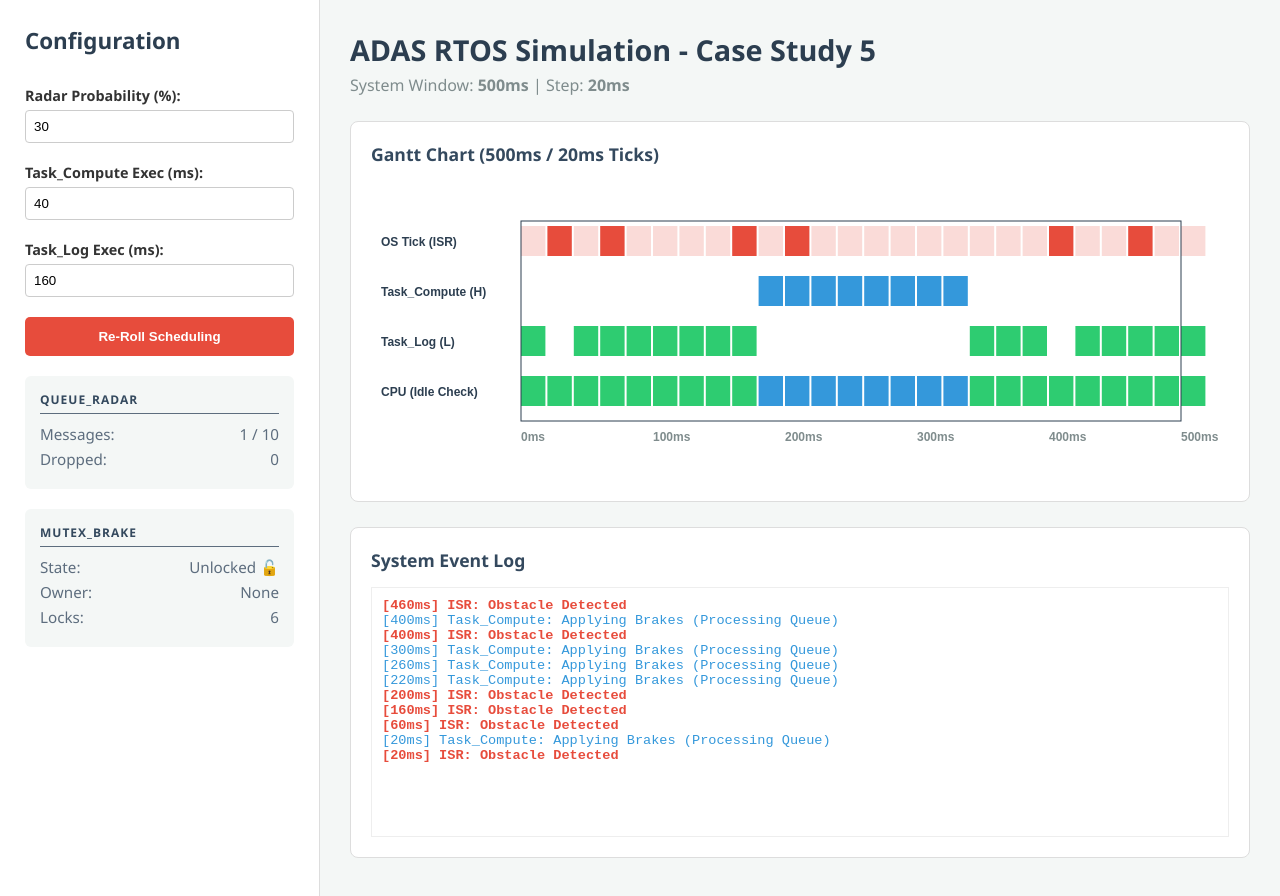
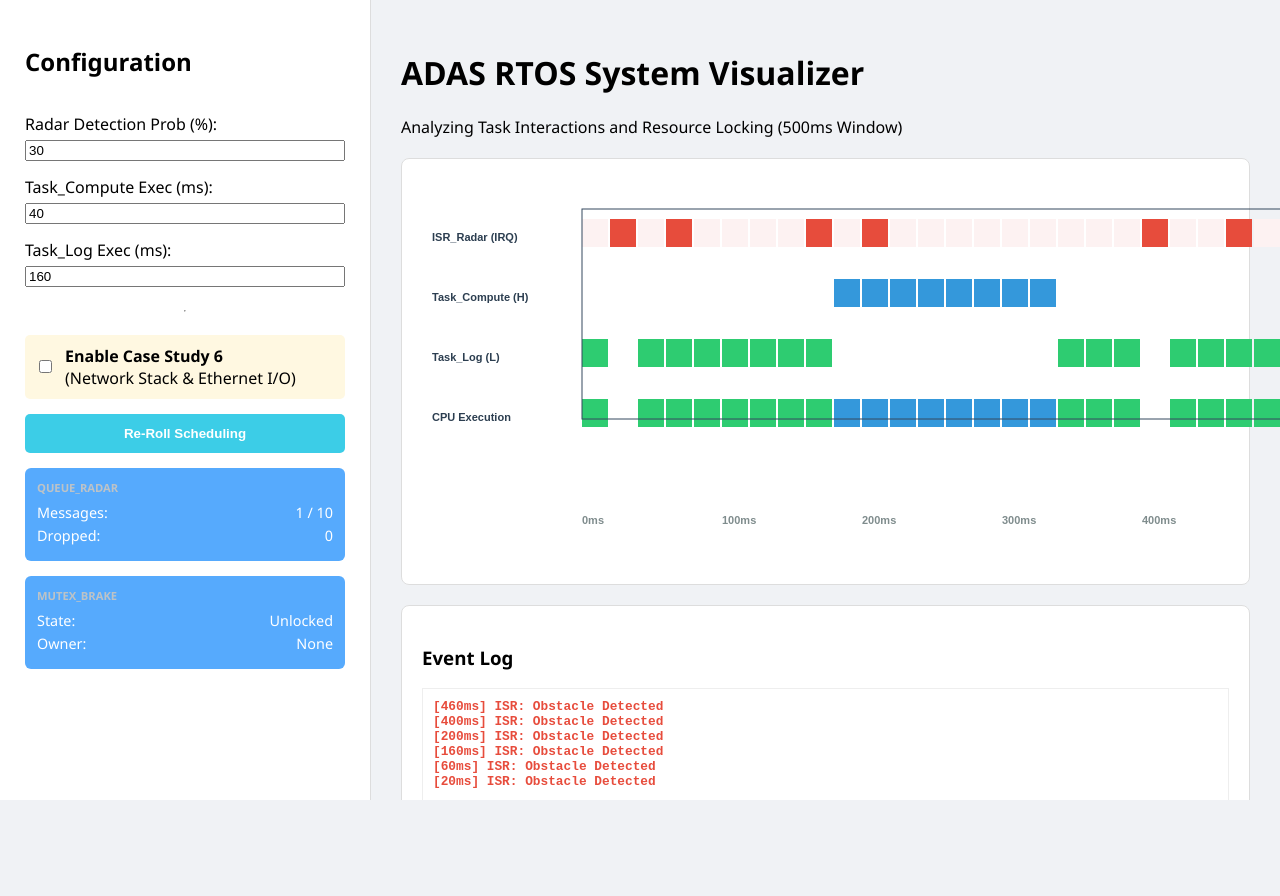
Before and after one commit to gulzeynep/RTOS_56, a plain HTML site: page index.html in a window 1280 px wide. Both pictures are taken after a click on the button "Re-Roll Scheduling". Shown: the top 896 px of the page. After the commit the page ends 800 px from the top, so only its background shows below. Drawn offline with Linux system fonts and the light colour scheme.

Commit message:
case 6 implementation

```diff
--- a/index.html
+++ b/index.html
@@ -2,8 +2,7 @@
 <html lang="en">
 <head>
     <meta charset="UTF-8">
-    <meta name="viewport" content="width=device-width, initial-scale=1.0">
-    <title>ADAS RTOS Simulation - Case Study 5</title>
+    <title>ADAS RTOS Simulator</title>
     <link rel="stylesheet" href="style.css">
 </head>
 <body>
@@ -11,8 +10,8 @@
         <aside class="sidebar">
             <h2>Configuration</h2>
             <div class="control-group">
-                <label>Radar Probability (%):</label>
-                <input type="number" id="obstacleProb" value="30" min="0" max="100">
+                <label>Radar Detection Prob (%):</label>
+                <input type="number" id="obstacleProb" value="30">
             </div>
             <div class="control-group">
                 <label>Task_Compute Exec (ms):</label>
@@ -23,57 +22,60 @@
                 <input type="number" id="logTime" value="160" step="20">
             </div>
 
+            <hr>
+            <div class="control-group checkbox-group">
+                <input type="checkbox" id="enableCase6">
+                <label for="enableCase6"><strong>Enable Case Study 6</strong><br>(Network Stack & Ethernet I/O)</label>
+            </div>
+
+            <div id="case6Controls" style="display:none; border-left: 3px solid #f1c40f; padding-left: 10px;">
+                <div class="control-group">
+                    <label>Network Task Priority:</label>
+                    <select id="netPriority">
+                        <option value="0.5">0.5 (Highest)</option>
+                        <option value="1.5" selected>1.5 (Medium)</option>
+                        <option value="3">3.0 (Lowest)</option>
+                    </select>
+                </div>
+            </div>
+
             <button class="btn-reroll" onclick="runBatchSimulation()">Re-Roll Scheduling</button>
 
             <div class="status-card">
                 <h3>QUEUE_RADAR</h3>
-                <div class="stat-row">
-                    <span>Messages:</span>
-                    <span id="qVal">0 / 10</span>
-                </div>
-                <div class="stat-row">
-                    <span>Dropped:</span>
-                    <span id="dropVal">0</span>
-                </div>
+                <div class="stat-row"><span>Messages:</span> <span id="qVal">0 / 10</span></div>
+                <div class="stat-row"><span>Dropped:</span> <span id="dropVal">0</span></div>
             </div>
 
             <div class="status-card">
                 <h3>MUTEX_BRAKE</h3>
-                <div class="stat-row">
-                    <span>State:</span>
-                    <span id="mState">Unlocked 🔓</span>
-                </div>
-                <div class="stat-row">
-                    <span>Owner:</span>
-                    <span id="mOwner">None</span>
-                </div>
-                <div class="stat-row">
-                    <span>Locks:</span>
-                    <span id="mCount">0</span>
-                </div>
+                <div class="stat-row"><span>State:</span> <span id="mState">Unlocked</span></div>
+                <div class="stat-row"><span>Owner:</span> <span id="mOwner">None</span></div>
             </div>
         </aside>
 
         <main class="content">
             <header>
-                <h1>ADAS RTOS Simulation - Case Study 5</h1>
-                <p>System Window: <strong>500ms</strong> | Step: <strong>20ms</strong></p>
+                <h1>ADAS RTOS System Visualizer</h1>
+                <p>Analyzing Task Interactions and Resource Locking (500ms Window)</p>
             </header>
 
-            <section class="visualizer-section">
-                <h3>Gantt Chart (500ms / 20ms Ticks)</h3>
-                <div class="canvas-container">
-                    <canvas id="ganttChart" width="850" height="300"></canvas>
-                </div>
+            <section class="chart-section">
+                <canvas id="ganttChart" width="900" height="380"></canvas>
             </section>
 
             <section class="log-section">
-                <h3>System Event Log</h3>
+                <h3>Event Log</h3>
                 <div id="eventLog" class="event-log-box"></div>
             </section>
         </main>
     </div>
-
     <script src="simulator.js"></script>
+    <script>
+        // Case 6 kontrollerini gizle/göster
+        document.getElementById('enableCase6').addEventListener('change', function() {
+            document.getElementById('case6Controls').style.display = this.checked ? 'block' : 'none';
+        });
+    </script>
 </body>
 </html>
--- a/simulator.js
+++ b/simulator.js
@@ -1,223 +1,181 @@
 // ============================================
-// 1. GLOBAL STATE & RTOS STRUCTURES
+// 1. GLOBAL STATE
 // ============================================
 let Queue_Radar = [];
-const QUEUE_MAX_SIZE = 10;
+const QUEUE_MAX = 10;
 let droppedMessages = 0;
 let systemHistory = [];
 let currentTime = 0;
 
-let Mutex_Brake = {
-    isLocked: false,
-    owner: null,
-    waitingQueue: [],
-    lockCount: 0
-};
+let Mutex_Brake = { isLocked: false, owner: null, waitingQueue: [] };
 
-let taskCompute = {
-    name: "Task_Compute",
-    priority: 1, // High Priority
-    state: "Blocked_Queue",
-    ticksRemaining: 0,
-    color: "#3498db"
-};
-
-let taskLog = {
-    name: "Task_Log",
-    priority: 2, // Low Priority
-    state: "Ready",
-    ticksRemaining: 0,
-    color: "#2ecc71"
-};
+let taskCompute = { name: "Task_Compute", priority: 1, state: "Blocked_Queue", ticksRemaining: 0 };
+let taskNetwork = { name: "Task_Network", priority: 1.5, state: "Ready", ticksRemaining: 0 };
+let taskLog = { name: "Task_Log", priority: 2, state: "Ready", ticksRemaining: 0 };
 
 // ============================================
-// 2. SCHEDULER & EXECUTION (Preemptive)
+// 2. CORE LOGIC
 // ============================================
-function scheduler() {
+function scheduler(isCase6) {
     let tasks = [taskCompute, taskLog];
-    tasks.sort((a, b) => a.priority - b.priority); // Lower number = Higher Prio
-
-    for (let task of tasks) {
-        if (task.state === "Ready" || task.state === "Running") {
-            return task;
+    if (isCase6) {
+        taskNetwork.priority = parseFloat(document.getElementById('netPriority').value);
+        tasks.push(taskNetwork);
     }
+    tasks.sort((a, b) => a.priority - b.priority);
+    for (let t of tasks) {
+        if (t.state === "Ready" || t.state === "Running") return t;
     }
     return null;
 }
 
 function executeTick(task) {
     if (!task) return "Idle";
-
     task.state = "Running";
 
-    // Initialize countdown based on user input
     if (task.ticksRemaining <= 0) {
-        const inputId = task.name === "Task_Compute" ? "computeTime" : "logTime";
-        const totalMs = parseInt(document.getElementById(inputId).value);
-        task.ticksRemaining = totalMs / 20;
-
-        // Task_Compute consumes data from queue
-        if (task.name === "Task_Compute" && Queue_Radar.length > 0) {
-            Queue_Radar.shift();
-            logEvent("Task_Compute: Applying Brakes (Processing Queue)", "event-compute");
+        if (task.name === "Task_Compute") {
+            task.ticksRemaining = parseInt(document.getElementById('computeTime').value) / 20;
+            if (Queue_Radar.length > 0) Queue_Radar.shift();
+        } else if (task.name === "Task_Network") {
+            task.ticksRemaining = 1; // 20ms network processing
+        } else if (task.name === "Task_Log") {
+            task.ticksRemaining = parseInt(document.getElementById('logTime').value) / 20;
         }
     }
 
-    // Mutex Protection for Brake System
+    // Mutex Protection (Sadece Compute ve Log için)
+    if (task.name === "Task_Compute" || task.name === "Task_Log") {
         if (!Mutex_Brake.isLocked) {
             Mutex_Brake.isLocked = true;
             Mutex_Brake.owner = task.name;
-        Mutex_Brake.lockCount++;
         } else if (Mutex_Brake.owner !== task.name) {
-        // Resource Conflict: Task is blocked
             task.state = "Blocked_Mutex";
-        if (!Mutex_Brake.waitingQueue.includes(task)) {
-            Mutex_Brake.waitingQueue.push(task);
+            if (!Mutex_Brake.waitingQueue.includes(task)) Mutex_Brake.waitingQueue.push(task);
+            return "Blocked_Mutex";
         }
-        return "Blocked_Mutex";
     }
 
     task.ticksRemaining--;
 
-    // Completion Logic
     if (task.ticksRemaining <= 0) {
+        if (Mutex_Brake.owner === task.name) {
             Mutex_Brake.isLocked = false;
             Mutex_Brake.owner = null;
-
-        if (task.name === "Task_Compute") {
-            task.state = (Queue_Radar.length > 0) ? "Ready" : "Blocked_Queue";
-        } else {
-            task.state = "Ready"; // Periodic task resets
+            if (Mutex_Brake.waitingQueue.length > 0) Mutex_Brake.waitingQueue.shift().state = "Ready";
         }
 
-        if (Mutex_Brake.waitingQueue.length > 0) {
-            let next = Mutex_Brake.waitingQueue.shift();
-            next.state = "Ready";
-        }
+        if (task.name === "Task_Compute") task.state = (Queue_Radar.length > 0) ? "Ready" : "Blocked_Queue";
+        else task.state = "Ready";
     }
     return task.name;
 }
 
 // ============================================
-// 3. BATCH SIMULATION ENGINE (Re-Roll)
+// 3. SIMULATION RUNNER
 // ============================================
 function runBatchSimulation() {
-    // Reset Data
-    currentTime = 0;
-    systemHistory = [];
-    Queue_Radar = [];
-    droppedMessages = 0;
-    Mutex_Brake = { isLocked: false, owner: null, waitingQueue: [], lockCount: 0 };
-    taskCompute.state = "Blocked_Queue";
-    taskCompute.ticksRemaining = 0;
-    taskLog.state = "Ready";
-    taskLog.ticksRemaining = 0;
+    currentTime = 0; systemHistory = []; Queue_Radar = []; droppedMessages = 0;
+    Mutex_Brake = { isLocked: false, owner: null, waitingQueue: [] };
+    taskCompute.state = "Blocked_Queue"; taskCompute.ticksRemaining = 0;
+    taskLog.state = "Ready"; taskLog.ticksRemaining = 0;
     document.getElementById('eventLog').innerHTML = "";
 
+    const isCase6 = document.getElementById('enableCase6').checked;
     const prob = parseInt(document.getElementById('obstacleProb').value);
 
-    // Run 500ms Window in 20ms steps
     for (let t = 0; t <= 500; t += 20) {
         currentTime = t;
+        let isrTriggered = false;
 
-        // 1. ISR_Radar: Fires EVERY 20ms (OS Tick)
-        // But only detects an obstacle based on probability
-        let obstacleFound = Math.random() * 100 < prob;
-        if (obstacleFound) {
-            if (Queue_Radar.length < QUEUE_MAX_SIZE) {
-                Queue_Radar.push({time: t});
+        // ISR_Radar firing every 20ms
+        if (Math.random() * 100 < prob) {
+            isrTriggered = true;
+            if (Queue_Radar.length < QUEUE_MAX) {
+                Queue_Radar.push("DATA");
                 if (taskCompute.state === "Blocked_Queue") taskCompute.state = "Ready";
                 logEvent("ISR: Obstacle Detected", "event-isr");
             } else {
                 droppedMessages++;
-                logEvent("ISR: Queue Full! Message Dropped", "event-warning");
             }
         }
 
-        // 2. Scheduler & Execution
-        let selected = scheduler();
+        let selected = scheduler(isCase6);
         let runningName = executeTick(selected);
 
-        systemHistory.push({
-            time: t,
-            isr: true, // Always true because OS Tick fires every 20ms
-            obstacle: obstacleFound,
-            task: runningName,
-            qSize: Queue_Radar.length,
-            mLocked: Mutex_Brake.isLocked
-        });
+        systemHistory.push({ time: t, isr: isrTriggered, task: runningName, case6: isCase6 });
     }
-
     updateUI();
     drawGanttChart();
 }
 
-function logEvent(msg, className) {
+function logEvent(msg, cls) {
     const log = document.getElementById('eventLog');
-    const div = document.createElement('div');
-    div.className = className;
-    div.textContent = `[${currentTime}ms] ${msg}`;
-    log.prepend(div);
+    const d = document.createElement('div');
+    d.className = cls; d.textContent = `[${currentTime}ms] ${msg}`;
+    log.prepend(d);
+}
+
+function updateUI() {
+    document.getElementById('qVal').textContent = `${Queue_Radar.length} / ${QUEUE_MAX}`;
+    document.getElementById('dropVal').textContent = droppedMessages;
+    document.getElementById('mState').textContent = Mutex_Brake.isLocked ? "Locked" : "Unlocked";
+    document.getElementById('mOwner').textContent = Mutex_Brake.owner || "None";
 }
 
 // ============================================
-// 4. UI & VISUALIZATION (Schedulina Style)
+// 4. GRAPHICS (Idle kısımları boş bırakıldı)
 // ============================================
-function updateUI() {
-    document.getElementById('qVal').textContent = `${Queue_Radar.length} / ${QUEUE_MAX_SIZE}`;
-    document.getElementById('dropVal').textContent = droppedMessages;
-    document.getElementById('mState').textContent = Mutex_Brake.isLocked ? "Locked 🔒" : "Unlocked 🔓";
-    document.getElementById('mOwner').textContent = Mutex_Brake.owner || "None";
-    document.getElementById('mCount').textContent = Mutex_Brake.lockCount;
-}
-
 function drawGanttChart() {
     const canvas = document.getElementById('ganttChart');
     const ctx = canvas.getContext('2d');
     ctx.clearRect(0, 0, canvas.width, canvas.height);
 
-    const margin = { top: 40, left: 150, bottom: 60, right: 40 };
+    const margin = { top: 40, left: 160, bottom: 60, right: 40 };
     const chartW = canvas.width - margin.left - margin.right;
     const tickW = chartW / 25;
-    const rowH = 30;
+    const rowH = 28;
 
-    // Labels (Y-Axis)
+    const isCase6 = document.getElementById('enableCase6').checked;
+    const rows = ["ISR_Radar (IRQ)", "Task_Compute (H)", "Task_Log (L)"];
+    if (isCase6) rows.splice(2, 0, "Task_Network (IO)");
+    rows.push("CPU Execution");
+
     ctx.fillStyle = "#2c3e50";
-    ctx.font = "bold 12px Arial";
-    const rows = ["OS Tick (ISR)", "Task_Compute (H)", "Task_Log (L)", "CPU (Idle Check)"];
-    rows.forEach((label, i) => ctx.fillText(label, 10, margin.top + 25 + (i * 50)));
+    ctx.font = "bold 11px Arial";
+    rows.forEach((l, i) => ctx.fillText(l, 10, margin.top + 22 + (i * 60)));
 
     systemHistory.forEach((snap, i) => {
         const x = margin.left + (i * tickW);
 
-        // Row 1: OS Tick / ISR (Red for detection, Light Red for Tick)
-        ctx.fillStyle = snap.obstacle ? "#e74c3c" : "#fadbd8";
-        ctx.fillRect(x, margin.top + 5, tickW - 2, rowH);
+        // ISR Row
+        ctx.fillStyle = snap.isr ? "#e74c3c" : "#fdf2f2";
+        ctx.fillRect(x, margin.top, tickW - 2, rowH);
 
-        // Row 2: Compute Task (Blue)
-        if (snap.task === "Task_Compute") {
-            ctx.fillStyle = "#3498db";
-            ctx.fillRect(x, margin.top + 55, tickW - 2, rowH);
+        // Task Rows & CPU Timeline
+        const drawTask = (taskName, color, rowIdx) => {
+            if (snap.task === taskName) {
+                ctx.fillStyle = color;
+                ctx.fillRect(x, margin.top + (rowIdx * 60), tickW - 2, rowH);
+                ctx.fillRect(x, margin.top + (rows.length - 1) * 60, tickW - 2, rowH); // CPU Row
+            }
+        };
+
+        drawTask("Task_Compute", "#3498db", 1);
+        if (isCase6) {
+            drawTask("Task_Network", "#f1c40f", 2);
+            drawTask("Task_Log", "#2ecc71", 3);
+        } else {
+            drawTask("Task_Log", "#2ecc71", 2);
         }
 
-        // Row 3: Log Task (Green)
-        if (snap.task === "Task_Log") {
-            ctx.fillStyle = "#2ecc71";
-            ctx.fillRect(x, margin.top + 105, tickW - 2, rowH);
-        }
-
-        // Row 4: CPU Usage (Idle = Gray)
-        ctx.fillStyle = (snap.task === "Idle") ? "#d5dbdb" :
-                        (snap.task === "Task_Compute" ? "#3498db" : "#2ecc71");
-        ctx.fillRect(x, margin.top + 155, tickW - 2, rowH);
-
-        // Time Labels
         if (snap.time % 100 === 0) {
             ctx.fillStyle = "#7f8c8d";
-            ctx.fillText(snap.time + "ms", x, canvas.height - 40);
+            ctx.fillText(snap.time + "ms", x, canvas.height - 35);
         }
     });
 
-    ctx.strokeStyle = "#2c3e50";
-    ctx.strokeRect(margin.left, margin.top, chartW, 200);
+    // Frame
+    ctx.strokeStyle = "#34495e";
+    ctx.strokeRect(margin.left, margin.top - 10, chartW, rows.length * 60 - 30);
 }
--- a/style.css
+++ b/style.css
@@ -1,149 +1,13 @@
-/* General Reset */
-* {
-    box-sizing: border-box;
-    margin: 0;
-    padding: 0;
-}
-
-body {
-    font-family: 'Segoe UI', Tahoma, Geneva, Verdana, sans-serif;
-    background-color: #f4f7f6;
-    color: #333;
-}
-
-/* Two-Column Layout */
-.main-container {
-    display: flex;
-    min-height: 100vh;
-}
-
-/* Sidebar Styling */
-.sidebar {
-    width: 320px;
-    background-color: #ffffff;
-    border-right: 1px solid #ddd;
-    padding: 25px;
-    display: flex;
-    flex-direction: column;
-    gap: 20px;
-}
-
-.sidebar h2 {
-    font-size: 1.4rem;
-    margin-bottom: 10px;
-    color: #2c3e50;
-}
-
-.control-group {
-    display: flex;
-    flex-direction: column;
-    gap: 5px;
-}
-
-.control-group label {
-    font-size: 0.9rem;
-    font-weight: 600;
-}
-
-.control-group input {
-    padding: 8px;
-    border: 1px solid #ccc;
-    border-radius: 4px;
-}
-
-.btn-reroll {
-    background-color: #e74c3c;
-    color: white;
-    border: none;
-    padding: 12px;
-    border-radius: 5px;
-    font-weight: bold;
-    cursor: pointer;
-    transition: background 0.3s;
-}
-
-.btn-reroll:hover {
-    background-color: #c0392b;
-}
-
-/* Status Cards (Dark Style) */
-.status-card {
-    background-color: #f4f7f6;
-    color: #5d6d7e;
-    padding: 15px;
-    border-radius: 6px;
-}
-
-.status-card h3 {
-    font-size: 0.75rem;
-    letter-spacing: 1px;
-    margin-bottom: 10px;
-    border-bottom: 1px solid #5d6d7e;
-    padding-bottom: 5px;
-}
-
-.stat-row {
-    display: flex;
-    justify-content: space-between;
-    font-size: 0.95rem;
-    margin-bottom: 5px;
-}
-
-/* Main Content Styling */
-.content {
-    flex: 1;
-    padding: 30px;
-    overflow-y: auto;
-}
-
-header h1 {
-    font-size: 1.8rem;
-    margin-bottom: 5px;
-    color: #2c3e50;
-}
-
-header p {
-    color: #7f8c8d;
-    margin-bottom: 25px;
-}
-
-.visualizer-section, .log-section {
-    background: white;
-    padding: 20px;
-    border-radius: 8px;
-    border: 1px solid #ddd;
-    margin-bottom: 25px;
-}
-
-h3 {
-    margin-bottom: 15px;
-    font-size: 1.1rem;
-    color: #34495e;
-}
-
-.canvas-container {
-    width: 100%;
-    overflow-x: auto;
-}
-
-canvas {
-    display: block;
-    background-color: #fff;
-}
-
-/* Event Log Box */
-.event-log-box {
-    height: 250px;
-    background-color: #ffffff;
-    border: 1px solid #eee;
-    padding: 10px;
-    overflow-y: scroll;
-    font-family: 'Courier New', Courier, monospace;
-    font-size: 0.85rem;
-    display: flex;
-    flex-direction: column;
-}
-
+body { font-family: 'Segoe UI', sans-serif; background: #f0f2f5; margin: 0; }
+.main-container { display: flex; height: 100vh; }
+.sidebar { width: 320px; background: #ffffff; padding: 25px; border-right: 1px solid #ddd; display: flex; flex-direction: column; gap: 15px; }
+.control-group { display: flex; flex-direction: column; gap: 5px; }
+.checkbox-group { flex-direction: row; align-items: center; gap: 10px; background: #fff8e1; padding: 10px; border-radius: 5px; }
+.btn-reroll { background: #3ccde7; color: #fff; border: none; padding: 12px; border-radius: 5px; font-weight: bold; cursor: pointer; }
+.status-card { background: #56aafd; color: #fff; padding: 12px; border-radius: 6px; }
+.status-card h3 { font-size: 0.7rem; margin: 0 0 8px 0; color: #bdc3c7; text-transform: uppercase; }
+.stat-row { display: flex; justify-content: space-between; font-size: 0.9rem; margin-bottom: 4px; }
+.content { flex: 1; padding: 30px; overflow-y: auto; }
+.chart-section, .log-section { background: #fff; padding: 20px; border-radius: 8px; margin-top: 20px; border: 1px solid #ddd; }
+.event-log-box { height: 180px; overflow-y: auto; border: 1px solid #eee; padding: 10px; font-family: monospace; font-size: 0.8rem; }
 .event-isr { color: #e74c3c; font-weight: bold; }
-.event-compute { color: #3498db; }
-.event-warning { color: #f39c12; font-weight: bold; }
```
Lines whose indentation alone changed are shown as unchanged.
